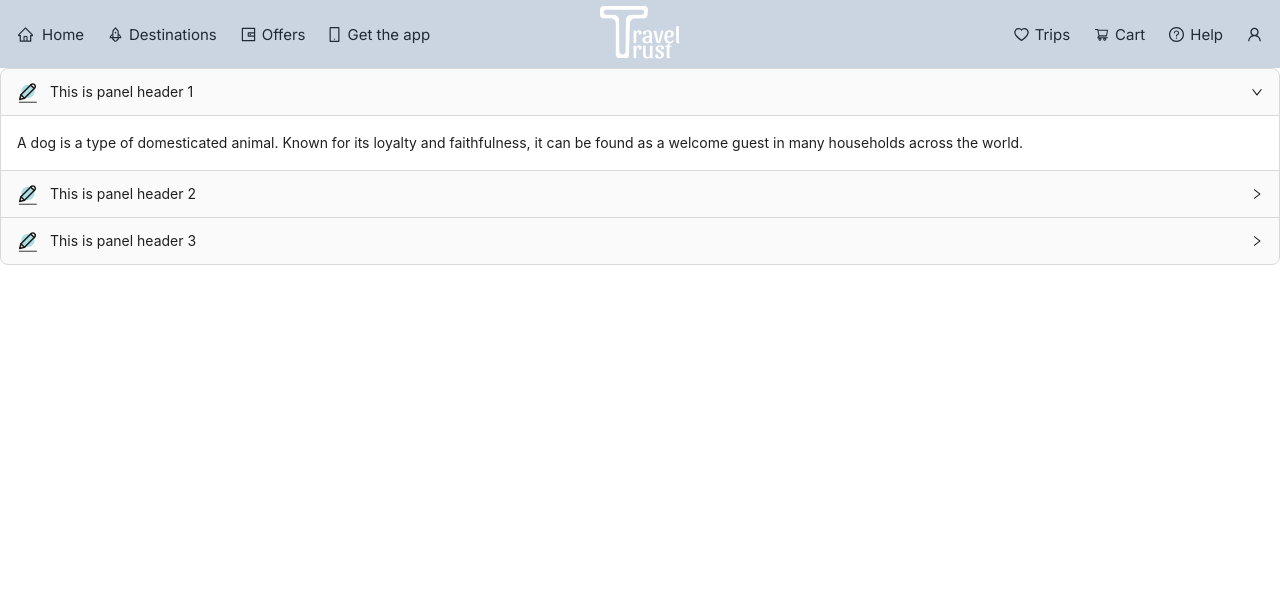
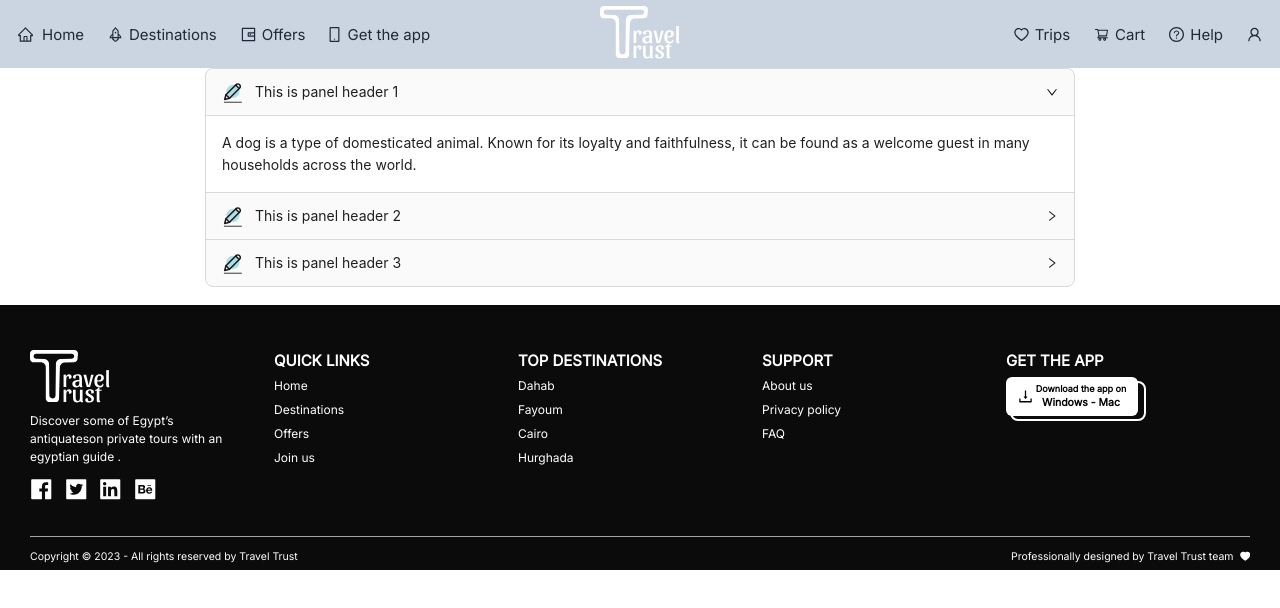
Before and after one commit to AhmedEldesoky99/Travel-Trust-ITI-Frontend, a React (Vite) app: page /faq in a window 1280 px wide. Shown: the top 608 px of the page. Built offline with nearby package versions, Linux system fonts and the light colour scheme; a web font is replaced by a local one.

Commit message:
:bug: fixed open/close

```diff
--- a/src/components/shared/AccordionFAQ/index.jsx
+++ b/src/components/shared/AccordionFAQ/index.jsx
@@ -16,6 +16,7 @@ const AccordionFAQ = () => {
         defaultActiveKey={['1']}
         onChange={onChange}
         expandIconPosition='end'
+        className='w-[100%]'
       >
         <Panel header={
         <div className='flex flex-row items-center'>
--- a/src/pages/FAQ/index.jsx
+++ b/src/pages/FAQ/index.jsx
@@ -3,12 +3,18 @@ import React from "react";
 
 import Navbar from '../../components/shared/Navbar/index';
 import AccordionFAQ from "../../components/shared/AccordionFAQ";
+import Footer from "../../components/shared/Footer";
 
 const Faq = () => {
     return (
         <>
             <Navbar/>
-            <AccordionFAQ/>
+                <div className="bg-blue-500 z-0 max-w-[1680px] max-h-[400px] w-full mx-auto rounded-lg">
+                </div>
+                    <div className="z-10 max-w-[870px] mx-auto bg-white rounded-lg">
+                        <AccordionFAQ/>
+                    </div>
+            <Footer/>
         </>
     );
 }
```
